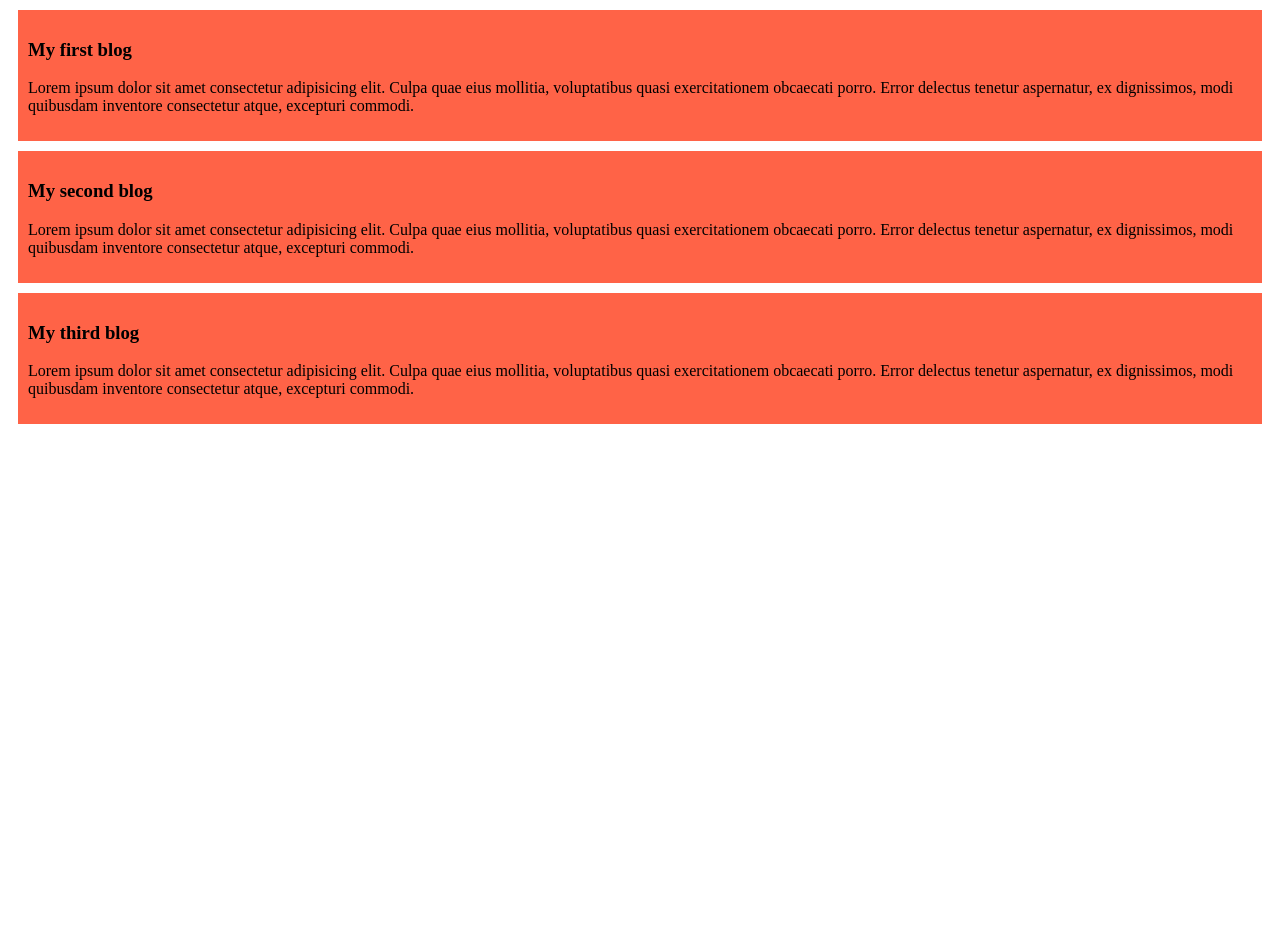
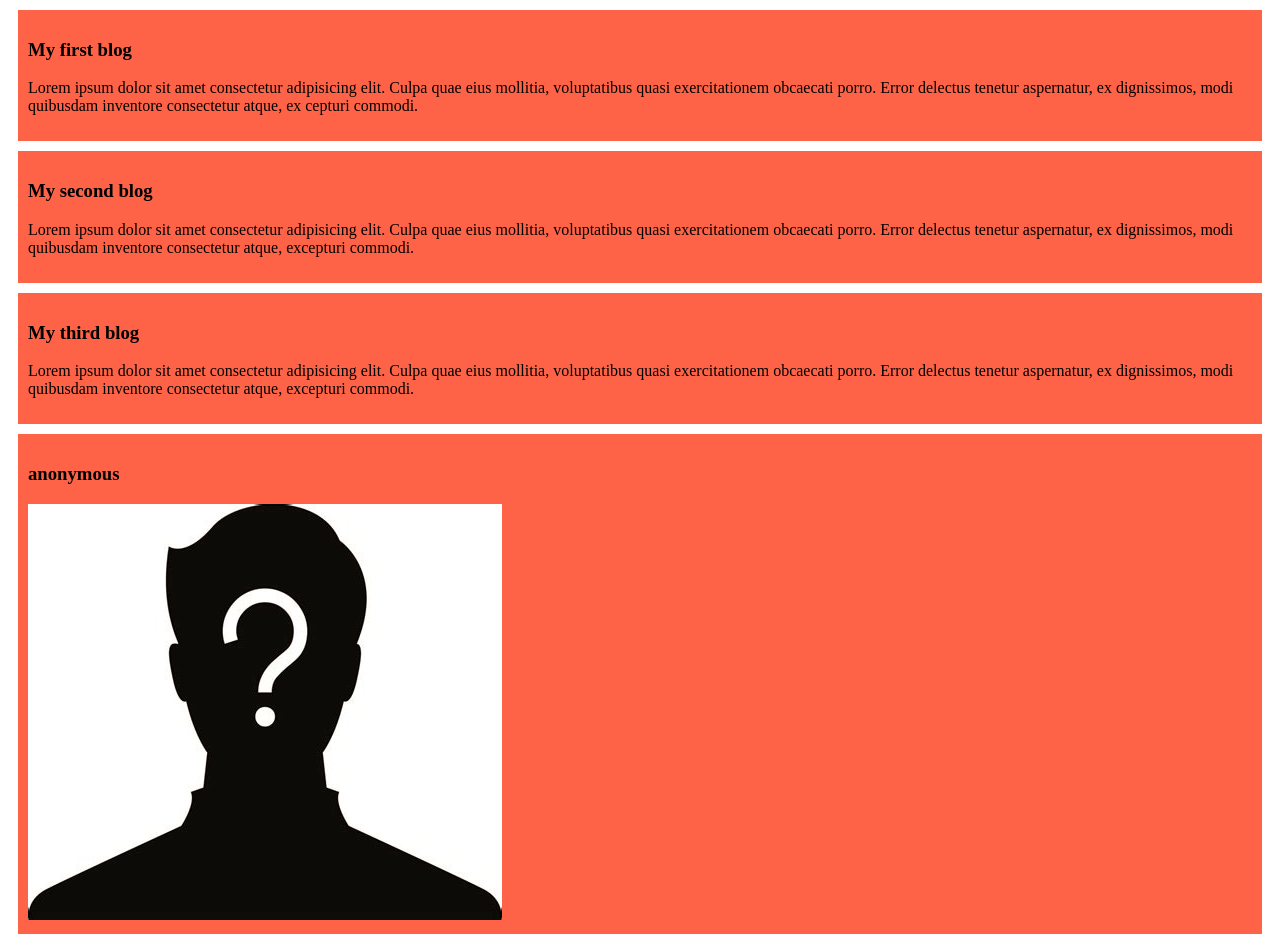
Before and after one commit to mdsajib1473/repo-mark-2, a plain HTML site: page index.html in a window 1280 px wide. Before the commit the page ends 800 px from the top, so only its background shows below. Drawn offline with Linux system fonts and the light colour scheme.

Commit message:
nothing much

```diff
--- a/index.html
+++ b/index.html
@@ -9,15 +9,21 @@
 <body>
     <div>
         <h3>My first blog</h3>
-        <p>Lorem ipsum dolor sit amet consectetur adipisicing elit. Culpa quae eius mollitia, voluptatibus quasi exercitationem obcaecati porro. Error delectus tenetur aspernatur, ex dignissimos, modi quibusdam inventore consectetur atque, excepturi commodi.</p>
+        <p>Lorem ipsum dolor sit amet consectetur adipisicing elit. Culpa quae eius mollitia, voluptatibus quasi exercitationem obcaecati porro. Error delectus tenetur aspernatur, ex dignissimos, modi quibusdam inventore consectetur atque, ex
+            cepturi commodi.</p>
     </div>
     <div>
         <h3>My second blog</h3>
         <p>Lorem ipsum dolor sit amet consectetur adipisicing elit. Culpa quae eius mollitia, voluptatibus quasi exercitationem obcaecati porro. Error delectus tenetur aspernatur, ex dignissimos, modi quibusdam inventore consectetur atque, excepturi commodi.</p>
     </div>
+
     <div>
         <h3>My third blog</h3>
         <p>Lorem ipsum dolor sit amet consectetur adipisicing elit. Culpa quae eius mollitia, voluptatibus quasi exercitationem obcaecati porro. Error delectus tenetur aspernatur, ex dignissimos, modi quibusdam inventore consectetur atque, excepturi commodi.</p>
     </div>
+    <div>
+        <h3>anonymous</h3>
+        <img src="th.png" alt="">
+    </div>
 </body>
 </html>
```
Also changed, not shown: th.png (added).
